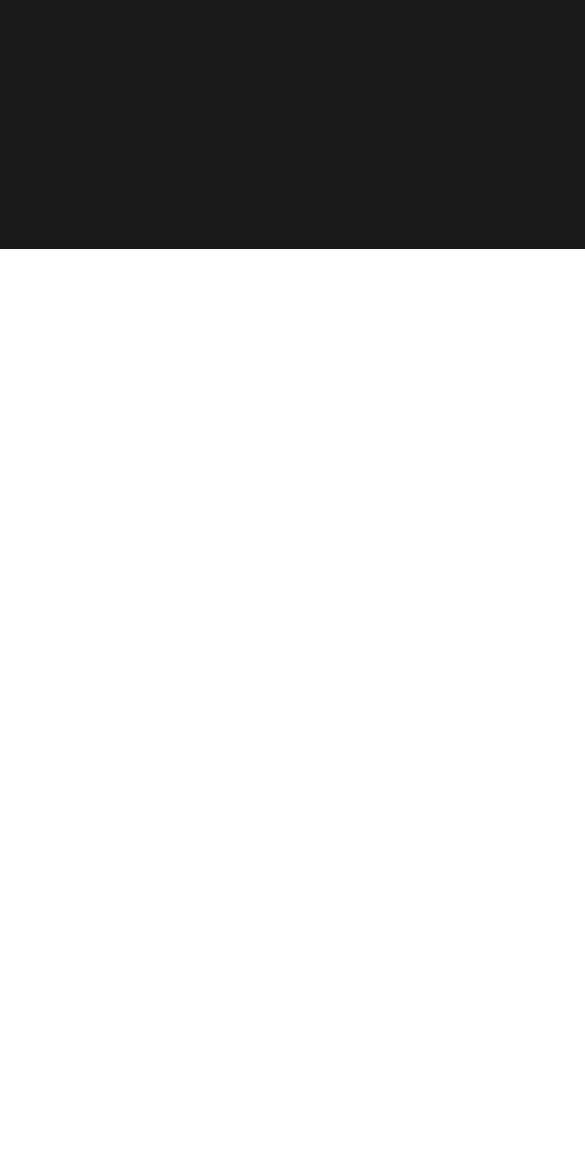
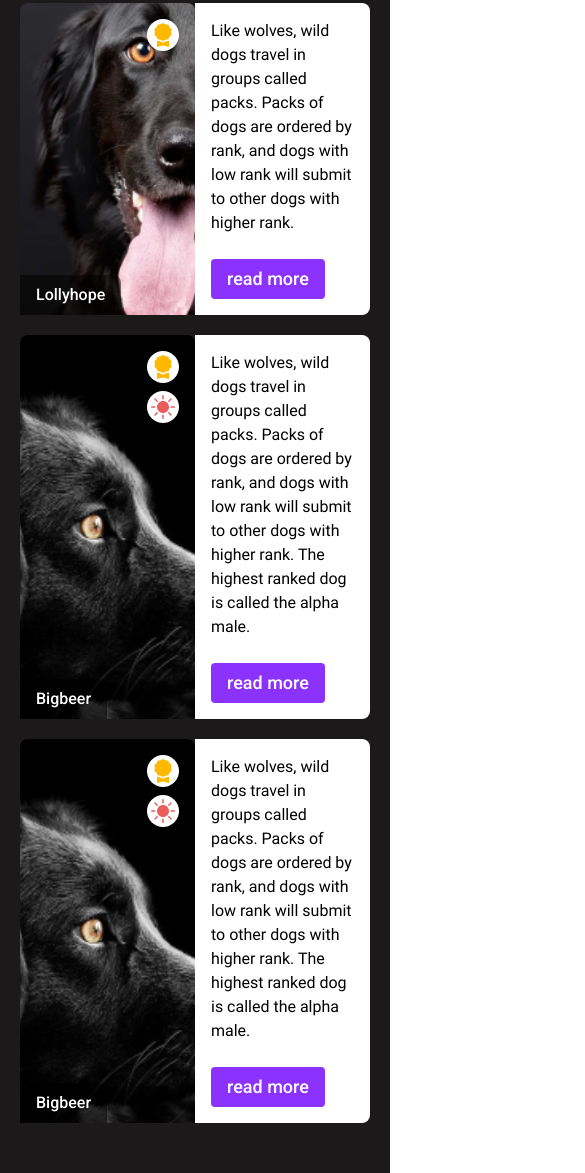
Before and after one commit to GordikLiana/animal, a website: page app/html/index.html in a window 390 px wide. Shown: the part 595-1768 px from the top of the page, 585 px wide, since content can reach past the window. Before the commit the page ends 844 px from the top, so only its background shows below. Drawn offline with nearby package versions, Linux system fonts and the light colour scheme; files that its build step writes are made by us from their sources; files whose address does not match are found by name.

Commit message:
Добавлена адаптивная версия,модификаторы

```diff
--- a/app/html/index.html
+++ b/app/html/index.html
@@ -9,7 +9,9 @@
 <body>
     <div class="wrapper">
         <div class="container">
+            <!-- container__grid--horizont для горизонтальной раскладки использовать-->
             <div class="container__grid">
+                <!-- animal--horizont для горизонтальной раскладки-->
                 <div class="animal">
                     <div class="animal__head">
                         <img src="img/dog-img.jpg" alt="charley" class="animal__img">
@@ -64,6 +66,25 @@
                         <a href="#" class="animal__link btn">read more</a>
                     </div>
                 </div>
+                <div class="animal animal--none">
+                    <div class="animal__head">
+                        <img src="img/dog-3.jpg" alt="Bigbeer" class="animal__img">
+                        <div class="animal__name">Bigbeer</div>
+                        <div class="animal__awards">
+                            <div class="animal__award">
+                                <img src="img/icons/reward-icon.svg" alt="award" class="animal__award-img">
+                            </div>
+                            <div class="animal__award">
+                                <img src="img/icons/sun-icon.svg" alt="award" class="animal__award-img">
+                            </div>
+                        </div>
+                    </div>
+                    <div class="animal__footer">
+                        <p class="animal__desc">Like wolves, wild dogs travel in groups called packs. Packs of dogs are ordered by rank, and dogs with low rank will submit to other dogs with higher rank. The highest ranked dog is called the alpha male.
+                        </p>
+                        <a href="#" class="animal__link btn">read more</a>
+                    </div>
+                </div>
             </div>
         </div>
     </div>
--- a/app/scss/blocks/animal.scss
+++ b/app/scss/blocks/animal.scss
@@ -1,62 +1,79 @@
-.animal{
-    display: grid;
-    grid-template-columns: repeat(2, 1fr);
-    &--none{
-        display: none;
+.animal {
+    @include tablet{
+        display: grid;
+        grid-template-columns: repeat(2, 1fr);
     }
-    &__head{
+    // &--none{
+    //     display: none;
+    // }
+    &--horizont {
+        display: grid;
+        grid-template-columns: repeat(2, 1fr);
+    }
+    &__head {
         position: relative;
     }
-    &__img{
+    &__img {
         display: block;
-        max-width: 100%;
+        width: 100%;
+        height: 240px;
+        object-fit: cover;
+        border-radius: 8px 8px 0 0;
+        @include tablet{
+            height: 100%;
+        }
+    }
+    &--horizont &__img {
         height: 100%;
-        object-position: 65%;
-        object-fit: cover;
-        border-radius: 8px 0 0 8px;
     }
-    &__name{
+    &__name {
         position: absolute;
         bottom: 0;
         left: 0;
         border-radius: 0 8px 0 0;
         padding: 8px 16px;
-        background-color: rgba(#000, .5);
+        background-color: rgba(#000, 0.5);
         color: #fff;
         @include font(16px, 24px, 500);
     }
-    &__awards{
+    &__awards {
         position: absolute;
         top: 16px;
         right: 16px;
     }
-    &__award{
+    &__award {
         margin-bottom: 8px;
         width: 32px;
         height: 32px;
         border-radius: 50%;
         background-color: #fff;
     }
-    &__award-img{
+    &__award-img {
         margin: 4px;
     }
-    &__footer{
+    &__footer {
         background-color: #fff;
         padding: 16px;
-        border-radius: 0 8px 8px 0;
-        // height: calc(100% - 240px);
+        border-radius: 0 0 8px 8px;
+        height: calc(100% - 240px);
         display: flex;
         flex-direction: column;
         align-items: flex-start;
+        @include tablet{
+            height: auto;
+            border-radius: 0 8px 8px 0;
+        }
     }
-    &__desc{
+    &--horizont &__footer {
+        height: auto;
+        border-radius: 0 8px 8px 0;
+    }
+    &__desc {
         @include font(16px, 24px);
         color: #000;
         margin-bottom: 24px;
-
     }
-    &__link{
+    &__link {
         margin-top: auto;
-
     }
 }
--- a/app/scss/blocks/container.scss
+++ b/app/scss/blocks/container.scss
@@ -5,7 +5,16 @@
     padding-right: 20px;
     &__grid{
         display: grid;
+        grid-template-columns: repeat(4, 1fr);
+        grid-gap: 20px;
+        @include desktop{
+            grid-template-columns: repeat(3, 1fr);
+        }
+        @include tablet{
+            grid-template-columns: repeat(1, 1fr);
+        }
+    }
+    &__grid--horizont{
         grid-template-columns: repeat(2, 1fr);
-        grid-gap: 20px;
     }
 }
--- a/app/scss/blocks/wrapper.scss
+++ b/app/scss/blocks/wrapper.scss
@@ -1,6 +1,5 @@
 .wrapper{
     background-color: $main-bg;
-    min-width: 1920px;
     min-height: 100vh;
     display: flex;
     align-items: center;
--- a/app/scss/mixins.scss
+++ b/app/scss/mixins.scss
@@ -1,3 +1,18 @@
 @mixin font($font-size, $line-height, $weight: null, $font-family: $main-font){
     font: $weight #{$font-size}/#{$line-height} $font-family;
 }
+@mixin desktop{
+    @media (max-width: $desktop){
+        @content;
+    }
+}
+@mixin tablet{
+    @media (max-width: $tablet){
+        @content;
+    }
+}
+@mixin mobile{
+    @media (max-width: $mobile){
+        @content;
+    }
+}
--- a/app/scss/variables.scss
+++ b/app/scss/variables.scss
@@ -3,3 +3,7 @@ $body-bg: #ff55;
 $main-bg: #1B191A;
 // font
 $main-font: 'Roboto', Arial, sans-serif;
+//breakpoints
+$desktop: 1200px;
+$tablet: 992px;
+$mobile: 576px;
```
